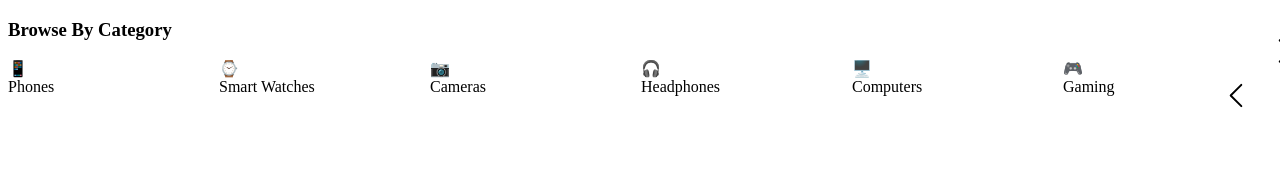
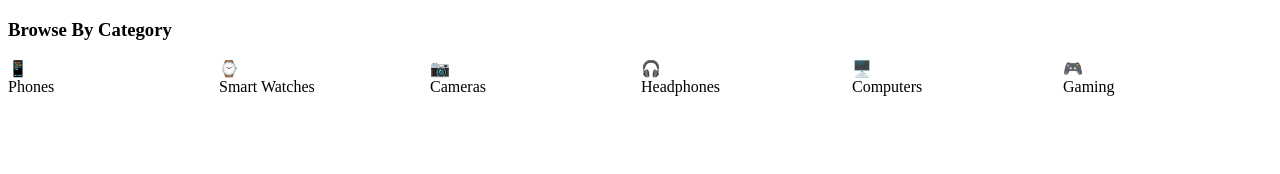
Before and after one commit to NadirYusifov/cyber, a Next.js app: page /homepage/categoriessction in a window 1280 px wide. Shown: the top 174 px of the page. Built offline with nearby package versions, Linux system fonts and the light colour scheme.

Commit message:
Arrow commit

```diff
--- a/pages/homepage/categoriessction/index.tsx
+++ b/pages/homepage/categoriessction/index.tsx
@@ -56,8 +56,8 @@ export default function CategoriesSection() {
         speed: 500,
         slidesToShow: 6,
         slidesToScroll: 6,
-        nextArrow: <NextArrow />,
-        prevArrow: <PrevArrow />,
+        // nextArrow: <NextArrow />,
+        // prevArrow: <PrevArrow />,
         responsive: [
             {
                 breakpoint: 600,
```
